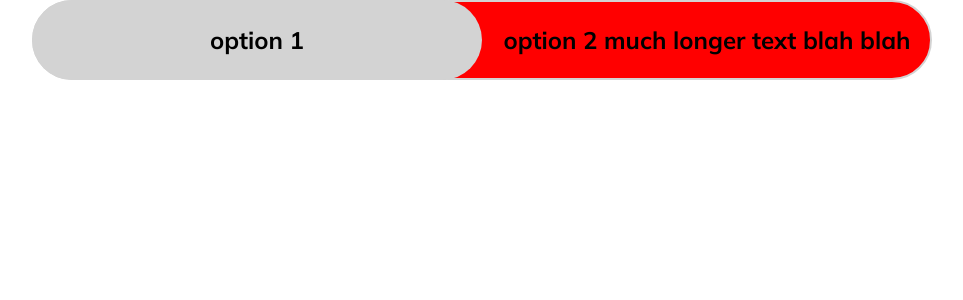
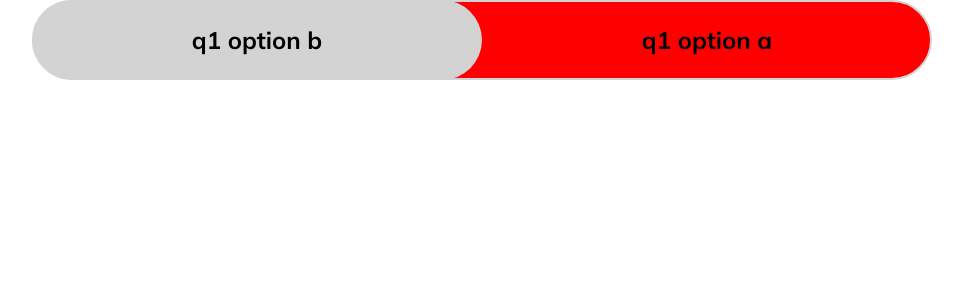
Before and after one commit to russmc/seneca-frontend-task, a React (Create React App) app: page / in a window 1280 px wide. Shown: the top 300 px of the page, without its empty margins (158-1121 px from the left). Built offline with nearby package versions, Linux system fonts and the light colour scheme.

Commit message:
feat: added options class

```diff
--- a/src/App.tsx
+++ b/src/App.tsx
@@ -1,11 +1,17 @@
 import React from 'react';
 import './App.css';
 import ToggleSwitch from './components/Toggle';
+import Options from './options';
 
 function App() {
+  const q1Options = new Options(
+    'q1 option a',
+    'q1 option b'
+  )
+
   return (
     <div className="App">
-      <ToggleSwitch />
+      <ToggleSwitch options={q1Options} />
     </div>
   );
 }
--- a/src/components/Toggle.tsx
+++ b/src/components/Toggle.tsx
@@ -1,5 +1,6 @@
-import React, {useState} from "react";
-import './Toggle.css'
+import React, {useEffect, useState} from "react";
+import './Toggle.css';
+import Options from '../options';
 
 interface SwitchProps {
     isToggled: boolean;
@@ -13,17 +14,23 @@ function Switch({ isToggled, onToggle, options }: SwitchProps) {
             <input type="checkbox" checked={isToggled} onChange={onToggle} />
             <span className="slider rounded click-area" />
             <div className="options-container click-area">
-                { options && <div className="option click-area">{options[0]}</div> }
-                { options && <div className="option click-area">{options[1]}</div> }
+                { options?.map((option) => <div className="option click-area">{option}</div>) }
             </div>
         </label>
     );
 }
 
-export default function ToggleSwitch() {
-    const [isToggled, setToggle] = useState(false);
+interface ToggleSwitchProps {
+    options: Options;
+}
 
-    const parsedOptions = ["option 1", "option 2 much longer text blah blah"]
+export default function ToggleSwitch({ options }: ToggleSwitchProps) {
+    const [isToggled, setToggle] = useState<boolean>(false);
+    const [parsedOptions, setParsedOptions] = useState<Array<string> | null>(null);
+
+    useEffect(() => {
+        setParsedOptions(options.shuffle())
+    }, [options])
 
     return (
         <Switch
--- /dev/null
+++ b/src/options.ts
@@ -0,0 +1,31 @@
+export default class Options {
+    private _correct: Array<string> | string;
+    private _incorrect: Array<string> | string;
+
+    constructor(correct: Array<string> | string, incorrect: Array<string> | string) {
+        this._correct = correct;
+        this._incorrect = incorrect
+    }
+
+    private arrayWrapper(variable: any) {
+        // wraps in array if not an array
+        if (Array.isArray(variable)) {
+            return variable
+        } else {
+            return [variable]
+        }
+    }
+
+    public get correct() {
+        return this.arrayWrapper(this._correct)
+    }
+
+    public get incorrect() {
+        return this.arrayWrapper(this._incorrect)
+    }
+
+    public shuffle() {
+        // returns shuffled array of all options
+        return [...this.correct, ...this.incorrect].sort((a, b) => 0.5 - Math.random())
+    }
+}
```
